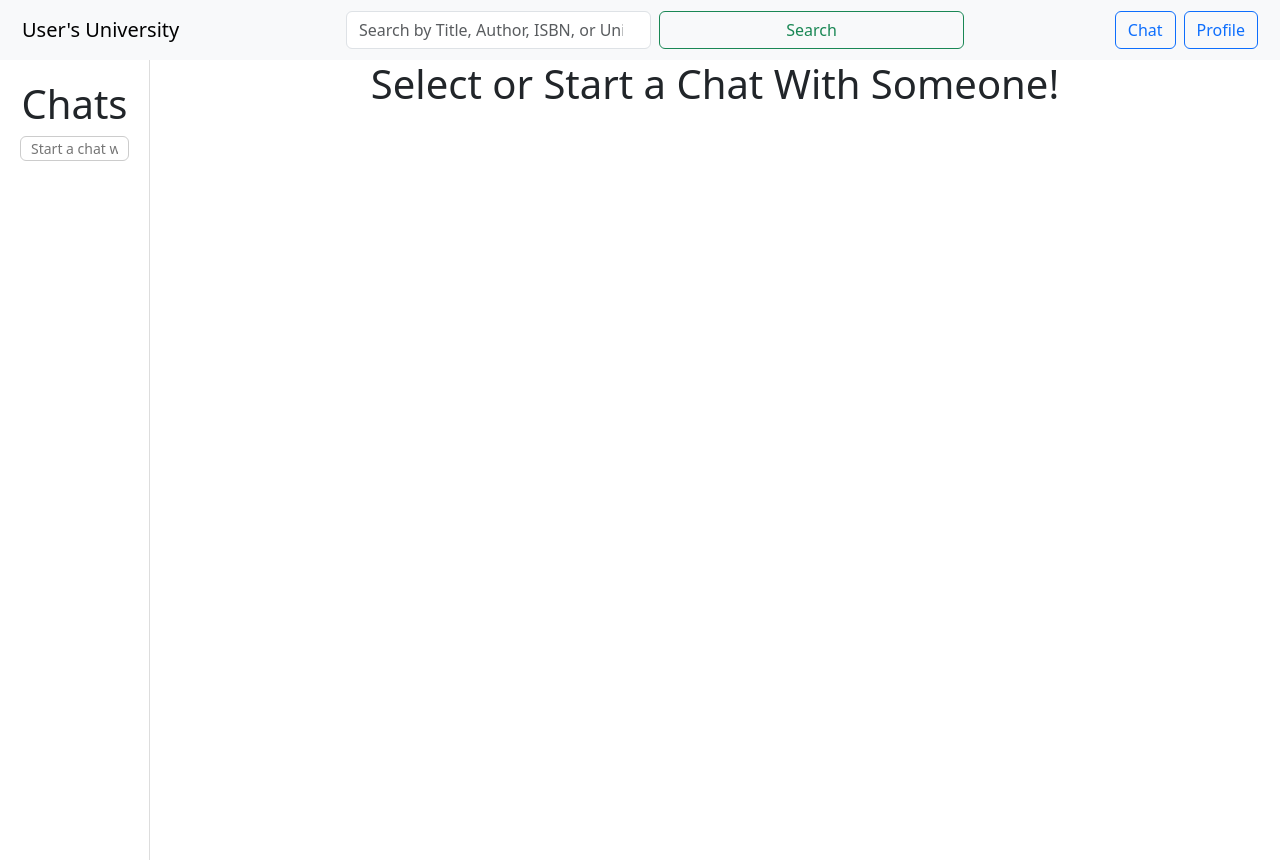
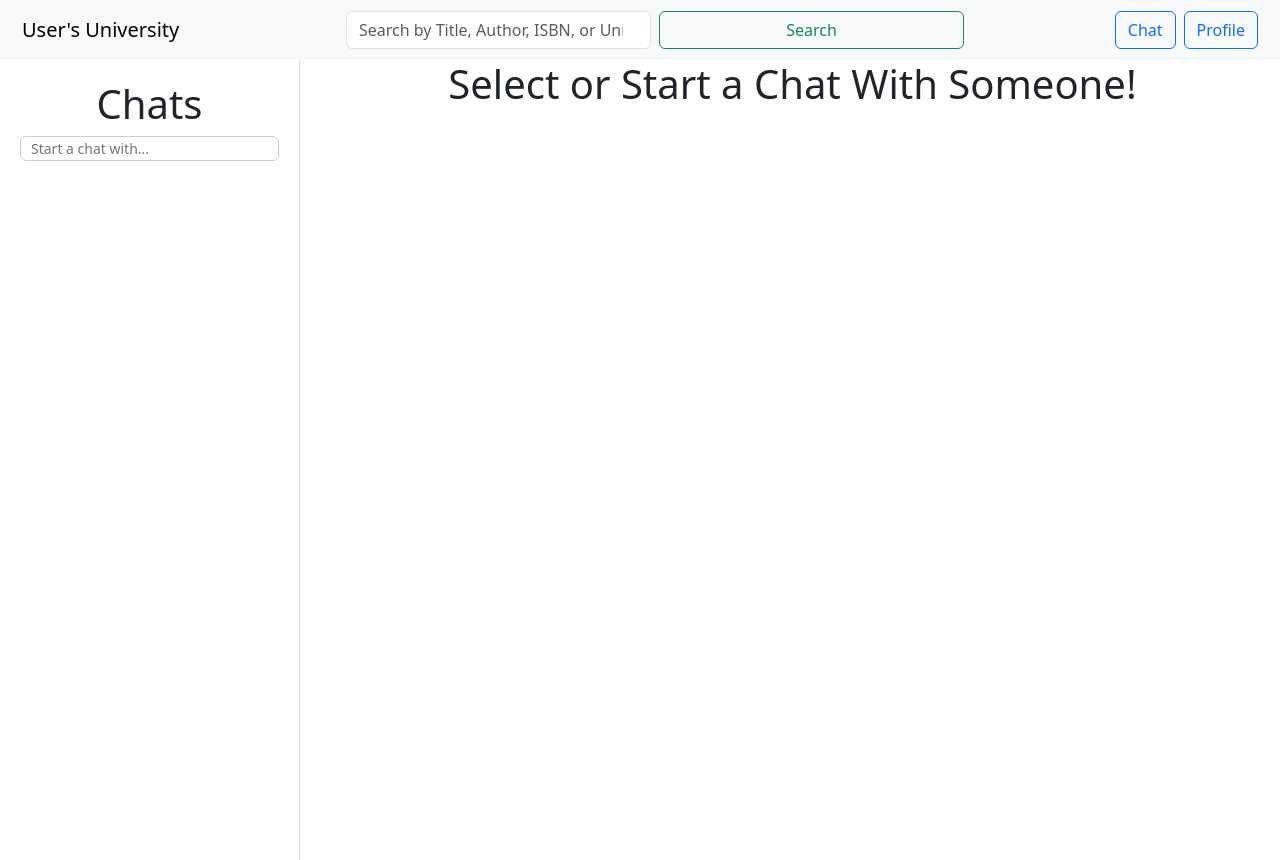
Before and after one commit to csprolesUNCC/Group_14_ITSC3155, a Django app: page /chats/ in a window 1280 px wide. Run offline with Django 5.2, Linux system fonts and the light colour scheme; a user stored in the database is signed in; data comes from the database, SQL or seed files in the repository; data that the repository does not hold is empty.

Commit message:
padding test

```diff
--- a/DjangoProjectFiles/main_app/templates/base/chats.html
+++ b/DjangoProjectFiles/main_app/templates/base/chats.html
@@ -6,7 +6,11 @@
 
     .chats-page-container {
         display: grid;
-        grid-template-columns: 150px 1fr;
+        grid-template-columns: 300px 1fr;
+    }
+
+    .main-block {
+        padding-left: 5px;
     }
 
     .find-usr {
```
